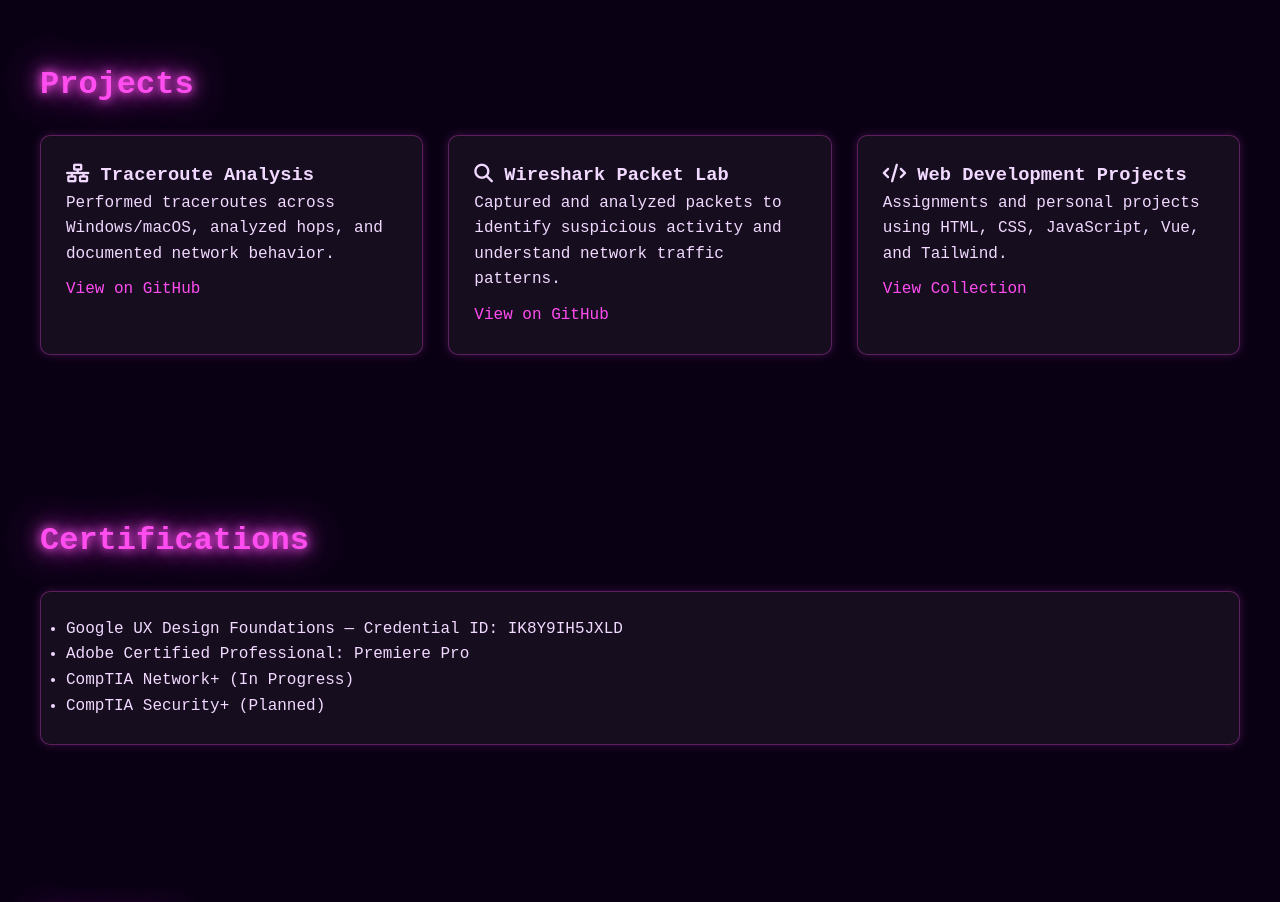
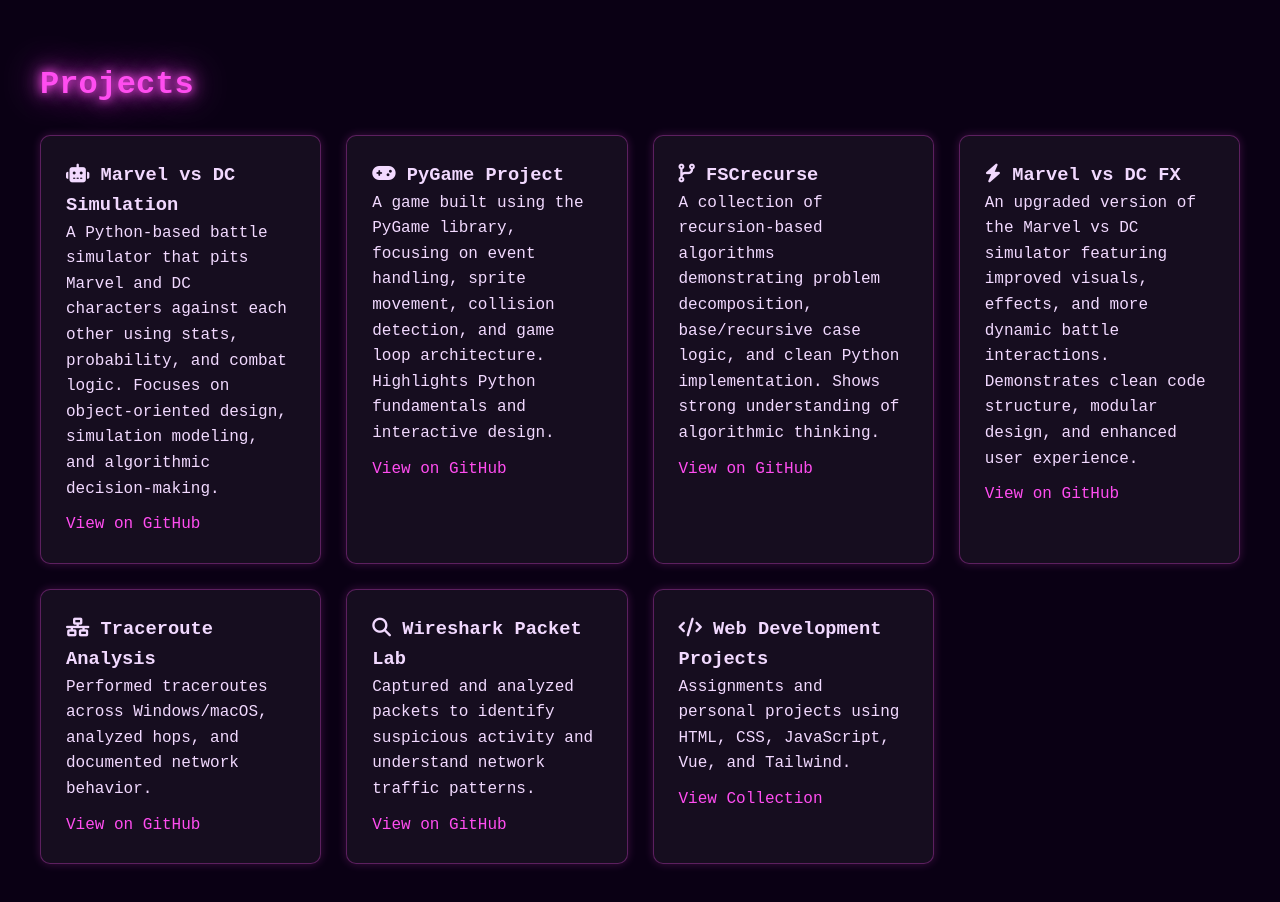
Before and after one commit to 0ddev3/0ddev3.github.io, a plain HTML site: page index.html in a window 1280 px wide. Shown: the part 1380-2282 px from the top of the page. Drawn offline with nearby package versions, Linux system fonts and the light colour scheme.

Commit message:
Update index.html

```diff
--- a/index.html
+++ b/index.html
@@ -70,6 +70,32 @@
       <h2>Projects</h2>
 
       <div class="project-grid">
+        <div class="card" data-aos="fade-up">
+  <h3><i class="fas fa-robot"></i> Marvel vs DC Simulation</h3>
+  <p>A Python-based battle simulator that pits Marvel and DC characters against each other using stats, probability, and combat logic. Focuses on object‑oriented design, simulation modeling, and algorithmic decision-making.</p>
+  <a href="https://github.com/0ddev3/MarvelVsDC-Simulation" class="project-link" target="_blank">View on GitHub</a>
+</div>
+
+        <div class="card" data-aos="fade-up" data-aos-delay="200">
+  <h3><i class="fas fa-gamepad"></i> PyGame Project</h3>
+  <p>A game built using the PyGame library, focusing on event handling, sprite movement, collision detection, and game loop architecture. Highlights Python fundamentals and interactive design.</p>
+  <a href="https://github.com/0ddev3/PyGame" class="project-link" target="_blank">View on GitHub</a>
+</div>
+
+
+        <div class="card" data-aos="fade-up" data-aos-delay="300">
+  <h3><i class="fas fa-code-branch"></i> FSCrecurse</h3>
+  <p>A collection of recursion-based algorithms demonstrating problem decomposition, base/recursive case logic, and clean Python implementation. Shows strong understanding of algorithmic thinking.</p>
+  <a href="https://github.com/0ddev3/FSCrecurse" class="project-link" target="_blank">View on GitHub</a>
+</div>
+
+        <div class="card" data-aos="fade-up" data-aos-delay="100">
+  <h3><i class="fas fa-bolt"></i> Marvel vs DC FX</h3>
+  <p>An upgraded version of the Marvel vs DC simulator featuring improved visuals, effects, and more dynamic battle interactions. Demonstrates clean code structure, modular design, and enhanced user experience.</p>
+  <a href="https://github.com/0ddev3/MarvelVsDcFX" class="project-link" target="_blank">View on GitHub</a>
+</div>
+
+
 
         <div class="card" data-aos="fade-up">
           <h3><i class="fas fa-network-wired"></i> Traceroute Analysis</h3>
```
